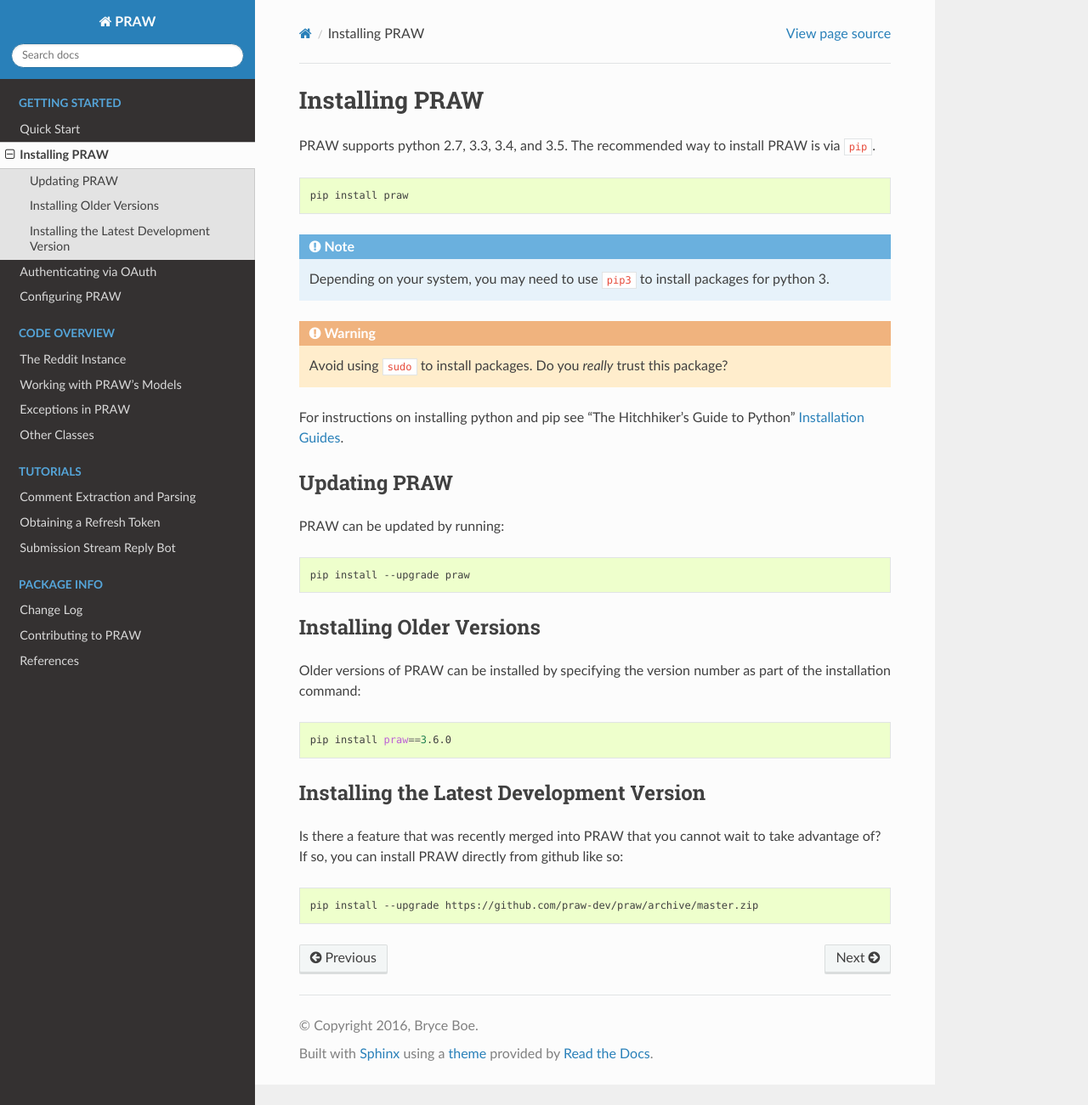
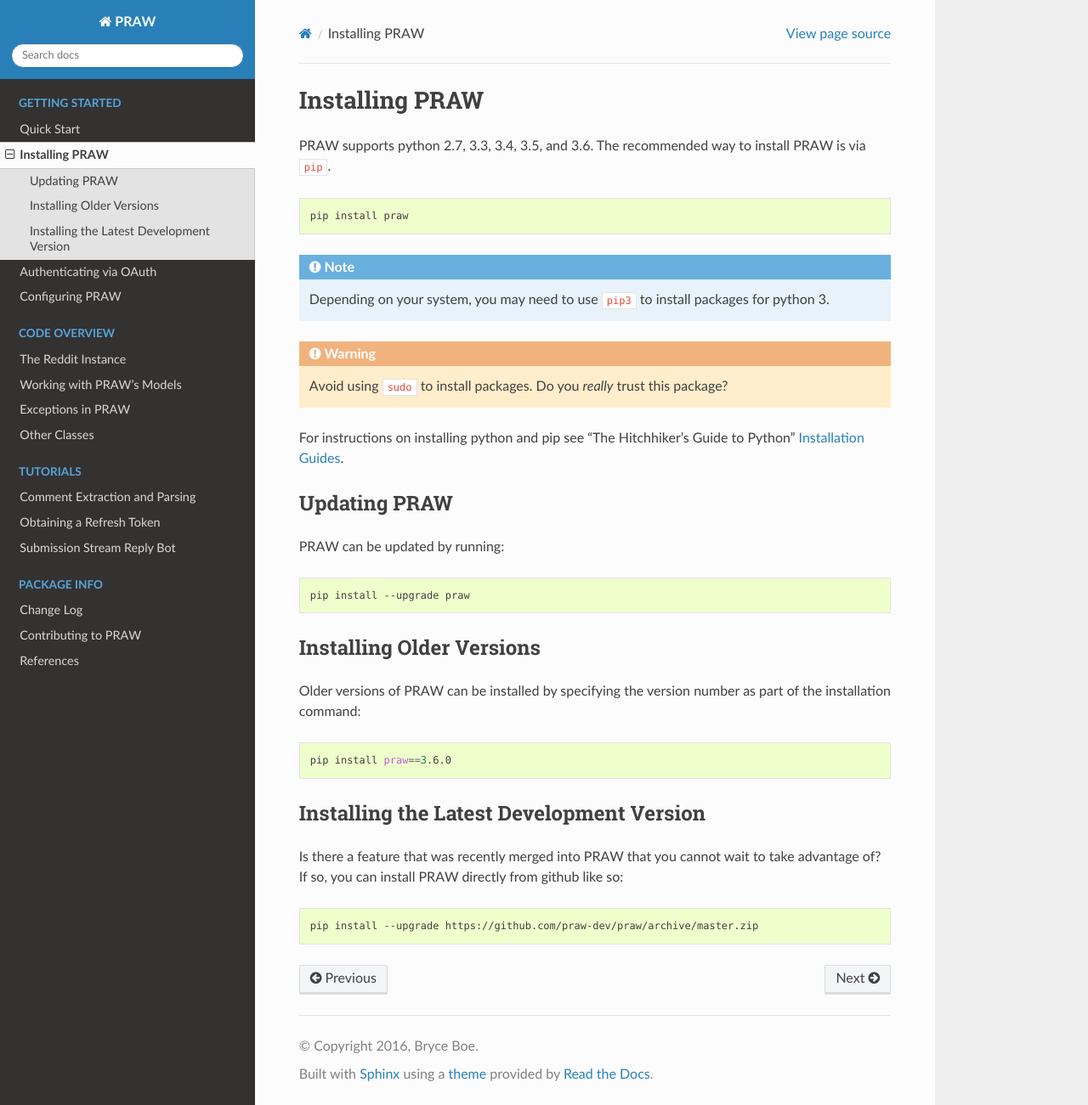
Before and after one commit to praw-dev/praw, a Sphinx documentation site: the page built from docs/getting_started/installation.rst, in a window 1280 px wide and 1301 px high. Shown: the whole window at 85% size. Built offline with Sphinx 7.4.7 and the Read the Docs theme 2.0.0, drawn with Linux system fonts in a browser that asks for light colours; the version number could not be read and is left out.

Commit message:
Support python 3.6

```diff
--- a/README.rst
+++ b/README.rst
@@ -29,7 +29,7 @@ agent and you're set.
 Installation
 ------------
 
-PRAW is supported on python 2.7, 3.3, 3.4, and 3.5. The recommended way to
+PRAW is supported on python 2.7, 3.3, 3.4, 3.5 and 3.6. The recommended way to
 install PRAW is via `pip <https://pypi.python.org/pypi/pip>`_.
 
 .. code-block:: bash
--- a/docs/conf.py
+++ b/docs/conf.py
@@ -14,7 +14,7 @@ html_theme_options = {
 }
 html_use_smartypants = True
 htmlhelp_basename = 'PRAW'
-intersphinx_mapping = {'python': ('https://docs.python.org/3.5', None)}
+intersphinx_mapping = {'python': ('https://docs.python.org/3.6', None)}
 master_doc = 'index'
 nitpicky = True
 project = 'PRAW'
--- a/docs/getting_started/installation.rst
+++ b/docs/getting_started/installation.rst
@@ -1,8 +1,8 @@
 Installing PRAW
 ===============
 
-PRAW supports python 2.7, 3.3, 3.4, and 3.5. The recommended way to install
-PRAW is via ``pip``.
+PRAW supports python 2.7, 3.3, 3.4, 3.5, and 3.6. The recommended way to
+install PRAW is via ``pip``.
 
 .. code-block:: bash
 
--- a/docs/getting_started/quick_start.rst
+++ b/docs/getting_started/quick_start.rst
@@ -10,7 +10,7 @@ Prerequisites
 
 :Python Knowledge: You need to know at least a little Python to use PRAW; it's
                    a Python wrapper after all. PRAW supports `Python 2.7`_, and
-                   `Python 3.3 to 3.5`_. If you are stuck on a problem,
+                   `Python 3.3 to 3.6`_. If you are stuck on a problem,
                    `/r/learnpython`_ is a great place to ask for help.
 
 :Reddit Knowledge: A basic understanding of how `reddit.com`_ works is a
@@ -36,7 +36,7 @@ Prerequisites
 
 
 .. _`Python 2.7`: https://docs.python.org/2/tutorial/index.html
-.. _`Python 3.3 to 3.5`: https://docs.python.org/3/tutorial/index.html
+.. _`Python 3.3 to 3.6`: https://docs.python.org/3/tutorial/index.html
 .. _`/r/learnpython`: https://www.reddit.com/r/learnpython/
 .. _reddit.com: https://www.reddit.com
 .. _FAQ: https://www.reddit.com/wiki/faq
--- a/setup.py
+++ b/setup.py
@@ -31,6 +31,7 @@ setup(name=PACKAGE_NAME,
           'Programming Language :: Python :: 3.3',
           'Programming Language :: Python :: 3.4',
           'Programming Language :: Python :: 3.5',
+          'Programming Language :: Python :: 3.6',
           'Programming Language :: Python :: Implementation :: CPython',
           'Topic :: Utilities'],
       description=('PRAW, an acronym for `Python Reddit API Wrapper`, is a '
```
Also changed, not shown: .travis.yml, 1 other file.
